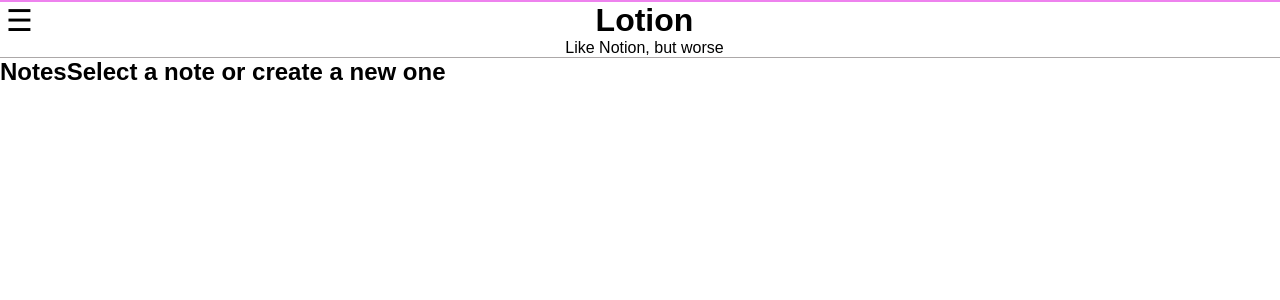
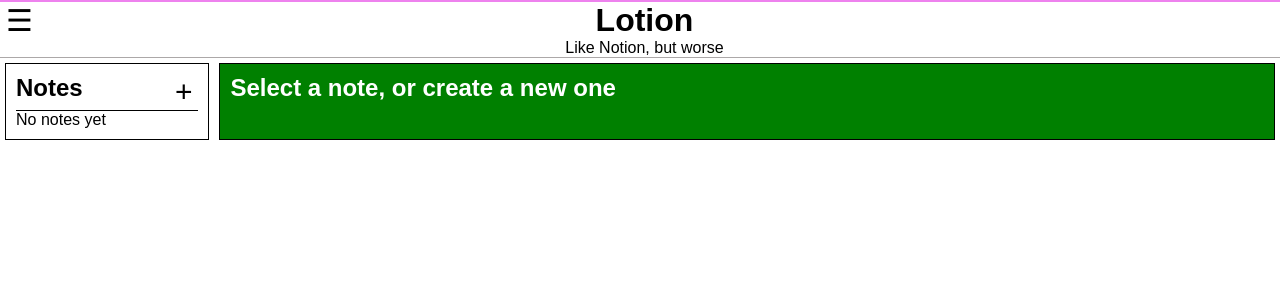
Before and after one commit to jehanpnrc/381-lotion, a React (Create React App) app: page / in a window 1280 px wide. Shown: the top 300 px of the page. Built offline with nearby package versions, Linux system fonts and the light colour scheme.

Commit message:
skeleton finished

```diff
--- a/package.json
+++ b/package.json
@@ -11,7 +11,7 @@
     "react": "^18.2.0",
     "react-dom": "^18.2.0",
     "react-quill": "^2.0.0",
-    "react-router-dom": "^6.8.1",
+    "react-router-dom": "^6.8.2",
     "react-scripts": "5.0.1",
     "web-vitals": "^2.1.4"
   },
--- a/src/App.js
+++ b/src/App.js
@@ -6,8 +6,8 @@
     <div className='App'>
       <Header />
       <div className='container'>
-        <Sidebar />
-        <Main />
+          <Sidebar />
+          <Main />
       </div>
     </div>
   );
--- a/src/Main.js
+++ b/src/Main.js
@@ -1,7 +1,9 @@
 function Main () {
     return (
         <div className="main_container">
-            <h2>Select a note or create a new one</h2>
+            <div id="empty_text">
+                <h2>Select a note, or create a new one</h2>
+            </div>
         </div>
 
 
--- a/src/Sidebar.js
+++ b/src/Sidebar.js
@@ -1,7 +1,14 @@
 function Sidebar () {
     return (
         <div className="sidebar_container">
-            <h2>Notes</h2>
+            <div id="notes_header">
+                <h2>Notes</h2>
+                <button>+</button>
+            </div>
+            <div id="notes_list">
+                No notes yet
+            </div>
+
         </div>
 
 
--- a/src/index.css
+++ b/src/index.css
@@ -43,12 +43,28 @@
   cursor: pointer;
 }
 
-.sidebar_conatiner {
-  flex: 3;
+.sidebar_container {
+
+  margin: 5px;
+  padding: 10px;
+  border: 1px solid black;
+
+  flex-basis: 15%;
+}
+
+#notes_header {
+  display: flex;
+  justify-content: space-between;
+  border-bottom: 1px solid black;
 }
 
 .main_container {
-  flex: 1;
+  background-color: green;
+  margin: 5px;
+  padding: 10px;
+  border: 1px solid black;
+  color: white;
+  flex-basis: 85%;
 }
 
 .container {
```
Also changed, not shown: 1 other file (tests, documents, lock files or other folders).
